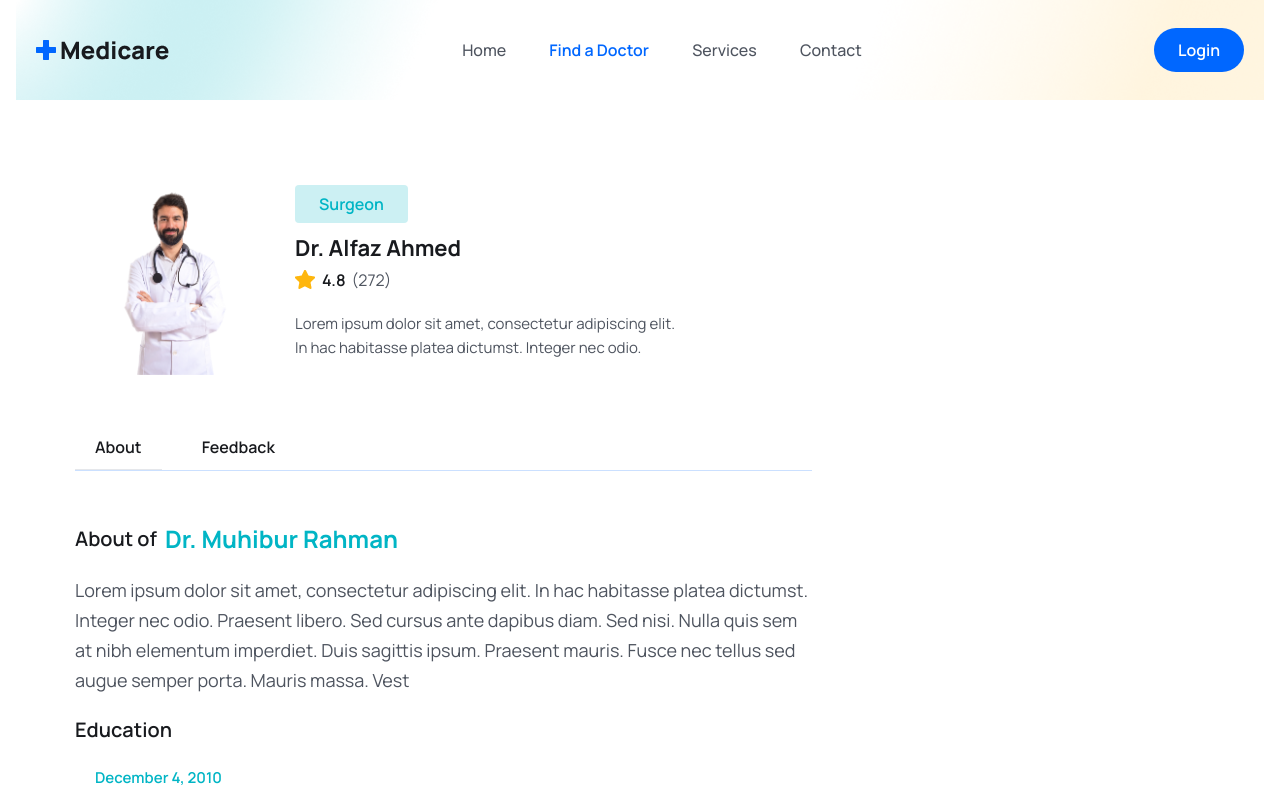
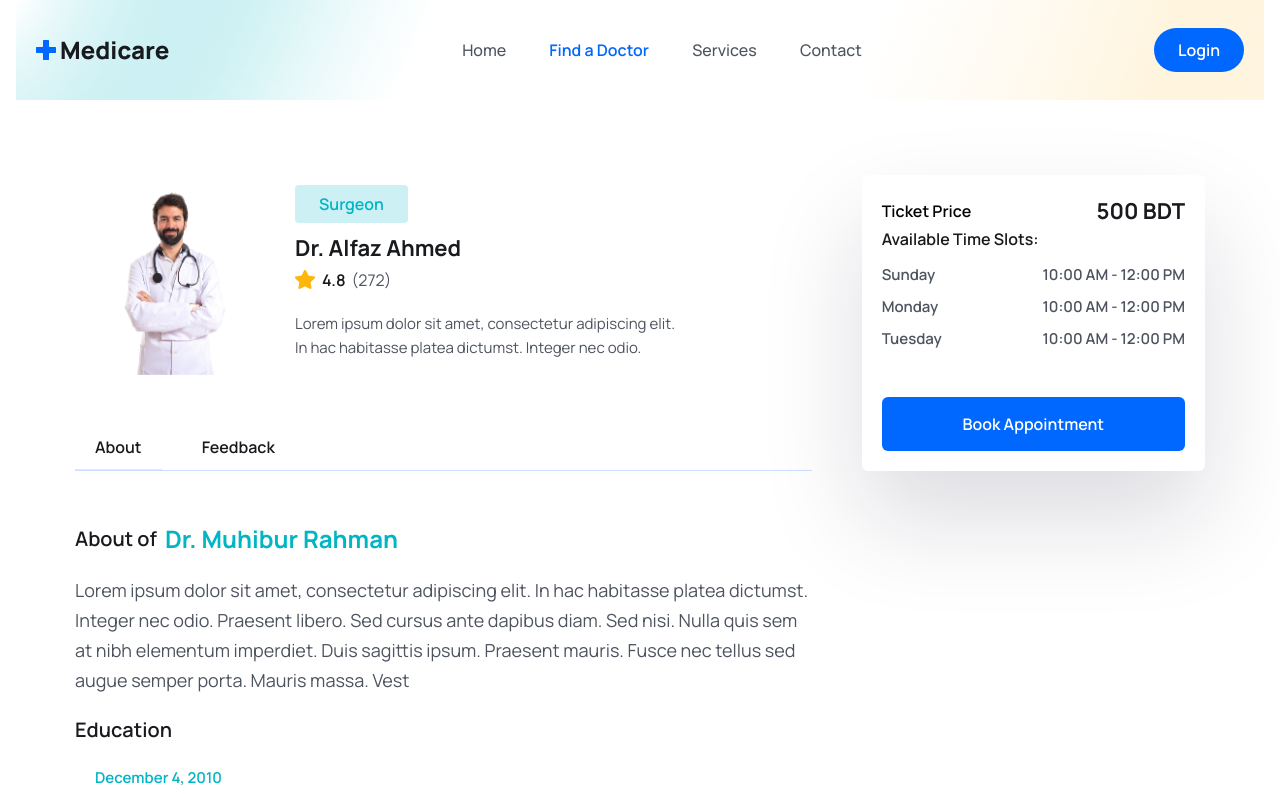
Before and after one commit to forhad-islam-rony/System_Project, a React (Vite) app in the folder Frontend/: page /doctors/1 in a window 1280 px wide. Shown: the top 794 px of the page. Built offline with nearby package versions, Linux system fonts and the light colour scheme.

Commit message:
Add SidePanel component to DoctorsDetails page

```diff
--- a/Frontend/src/pages/DoctorsDetails.jsx
+++ b/Frontend/src/pages/DoctorsDetails.jsx
@@ -5,6 +5,7 @@
 import starIcon from "../assets/images/Star.png";
 import DoctorAbout from './DoctorAbout';
 import Feedback from './Feedback';
+import SidePanel from './SidePanel';
 
 
 const DoctorsDetails = () => {
@@ -76,9 +77,11 @@
                         {tab === 'about' && <DoctorAbout/>}
                         {tab === 'feedback' && <Feedback/>}
                     </div>
+                </div>
 
+                <div>
+                    <SidePanel/>
                 </div>
-                <div></div>
             </div>
         </div>
     </section>
--- /dev/null
+++ b/Frontend/src/pages/SidePanel.jsx
@@ -0,0 +1,69 @@
+import React from 'react'
+
+const SidePanel = () => {
+  return (
+    <div className='shadow-panelShadow p-3 lg:p-5
+    rounded-md'>
+        <div className="flex items-center justify-between
+        ">
+            <p className="text__para mt-0 font-semibold">
+                Ticket Price
+            </p>
+            <span className="text-[16px] leading-7 lg:text-[22px]
+            lg:leading-8 text-headingColor font-bold">
+                500 BDT
+            </span>
+        </div>
+
+        <div className="mt-[30px">
+            <p className='text__para mt-0
+            text-headingColor font-semibold'>
+                Available Time Slots:
+            </p>
+
+            <ul className='mt-3'>
+                <li className="flex items-center justify-between
+                mb-2">
+                    <p className="text-[15px] leading-6
+                    text-textColor font-semibold">
+                        Sunday
+                    </p>
+                    <p className="text-[15px] leading-6
+                    text-textColor font-semibold">
+                        10:00 AM - 12:00 PM
+                    </p>
+                </li>
+                <li className="flex items-center justify-between
+                mb-2">
+                    <p className="text-[15px] leading-6
+                    text-textColor font-semibold">
+                        Monday
+                    </p>
+                    <p className="text-[15px] leading-6
+                    text-textColor font-semibold">
+                        10:00 AM - 12:00 PM
+                    </p>
+                </li>
+                <li className="flex items-center justify-between
+                mb-2">
+                    <p className="text-[15px] leading-6
+                    text-textColor font-semibold">
+                        Tuesday
+                    </p>
+                    <p className="text-[15px] leading-6
+                    text-textColor font-semibold">
+                        10:00 AM - 12:00 PM
+                    </p>
+                </li>
+            </ul>
+        </div>
+
+        <button className='btn px-2 w-full rounded-md '>
+            Book Appointment
+        </button>
+
+    </div>
+  )
+}
+
+export default SidePanel
```
